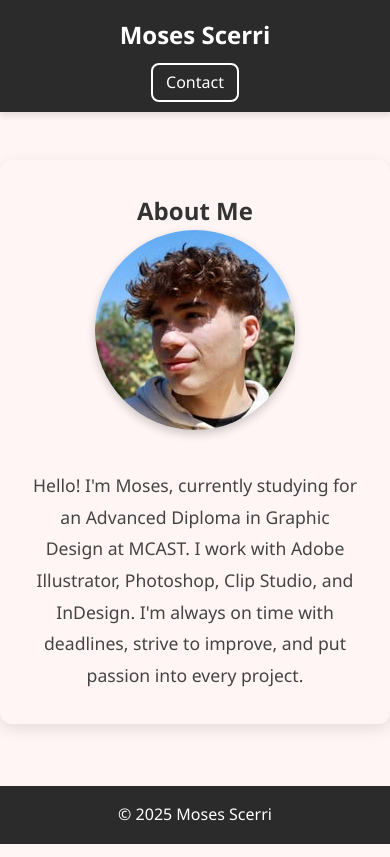
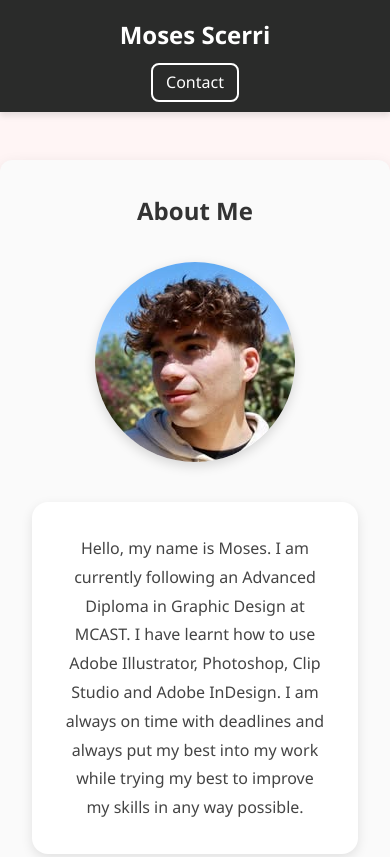
Before and after one commit to Mosnacks06/Mosesscerri.github.io, a plain HTML site: page about.html in a window 390 px wide. Shown: the top 857 px of the page. Drawn offline with Linux system fonts and the light colour scheme.

```diff
--- a/about.html
+++ b/about.html
@@ -21,9 +21,21 @@
     <main>
         <section class="about-me">
             <h1>About Me</h1>
-            <img src="moses.jpg" alt="Moses" class="about-img">
-            <p>Hello! I'm Moses, currently studying for an Advanced Diploma in Graphic Design at MCAST. I work with Adobe Illustrator, Photoshop, Clip Studio, and InDesign. I'm always on time with deadlines, strive to improve, and put passion into every project.</p>
+            <div class="about-container">
+                <div class="about-image">
+                    <img src="moses.jpg" alt="Moses">
+                </div>
+                <div class="about-text">
+                    <p>
+                        Hello, my name is Moses. I am currently following an Advanced Diploma in Graphic Design at MCAST.
+                        I have learnt how to use Adobe Illustrator, Photoshop, Clip Studio and Adobe InDesign.
+                        I am always on time with deadlines and always put my best into my work while trying my best to improve
+                        my skills in any way possible.
+                    </p>
+                </div>
+            </div>
         </section>
+
     </main>
 
     <footer>
--- a/styles.css
+++ b/styles.css
@@ -162,7 +162,6 @@ nav ul {
     color: #555;
 }
 
-/* Adjust form spacing */
 form label {
     font-weight: bold;
     margin-top: 1rem;
@@ -269,3 +268,114 @@ footer {
     color: white;
     margin-top: auto; /* Pushes footer to the bottom */
 }
+
+nav a {
+    transition: color 0.3s ease, transform 0.3s ease;
+}
+
+nav a:hover {
+    color: #ffdede;
+    transform: scale(1.1);
+}
+
+h1 {
+    animation: slideInDown 1s ease-out;
+}
+
+@keyframes slideInDown {
+    from {
+        transform: translateY(-50px);
+        opacity: 0;
+    }
+    to {
+        transform: translateY(0);
+        opacity: 1;
+    }
+}
+
+footer {
+    background-color: #222;
+    color: #f4f4f4;
+    padding: 2rem 1rem;
+    text-align: center;
+    position: relative;
+    bottom: 0;
+    width: 100%;
+    font-family: 'Segoe UI', Tahoma, Geneva, Verdana, sans-serif;
+    box-shadow: 0 -2px 10px rgba(0, 0, 0, 0.3);
+    transition: background-color 0.3s ease;
+}
+
+footer:hover {
+    background-color: #333;
+}
+
+footer p {
+    margin: 0;
+    font-size: 1rem;
+    letter-spacing: 0.5px;
+}
+
+.footer-icons {
+    margin-top: 1rem;
+}
+
+.footer-icons a {
+    color: #f4f4f4;
+    margin: 0 10px;
+    font-size: 1.2rem;
+    transition: color 0.3s ease;
+}
+
+.footer-icons a:hover {
+    color: #45ffff;
+}
+
+.about-me {
+    padding: 2rem;
+    background-color: #fafafa;
+}
+
+.about-container {
+    display: flex;
+    flex-wrap: wrap;
+    gap: 2rem;
+    justify-content: center;
+    align-items: flex-start;
+    max-width: 1000px;
+    margin: 2rem auto;
+}
+
+.about-image img {
+    width: 100%;
+    max-width: 350px;
+    border-radius: 7rem;
+    box-shadow: 0 4px 12px rgba(0, 0, 0, 0.15);
+}
+
+.about-text {
+    background-color: #fff;
+    padding: 2rem;
+    border-radius: 1rem;
+    box-shadow: 0 4px 12px rgba(0, 0, 0, 0.1);
+    flex: 1;
+    min-width: 280px;
+    font-family: 'Segoe UI', Tahoma, Geneva, Verdana, sans-serif;
+    line-height: 1.6;
+}
+
+.about-text p {
+    margin: 0;
+    font-size: 1rem;
+}
+
+@media (max-width: 768px) {
+    .about-container {
+        flex-direction: column;
+        align-items: center;
+    }
+
+    .about-text {
+        text-align: center;
+    }
+}
```
Also changed, not shown: Index.html (+6 -0 lines), contact.html (+6 -1 lines), work.html (+29 -19 lines), Buisness Card.png (added), Sign.png (added), 8 other files.
